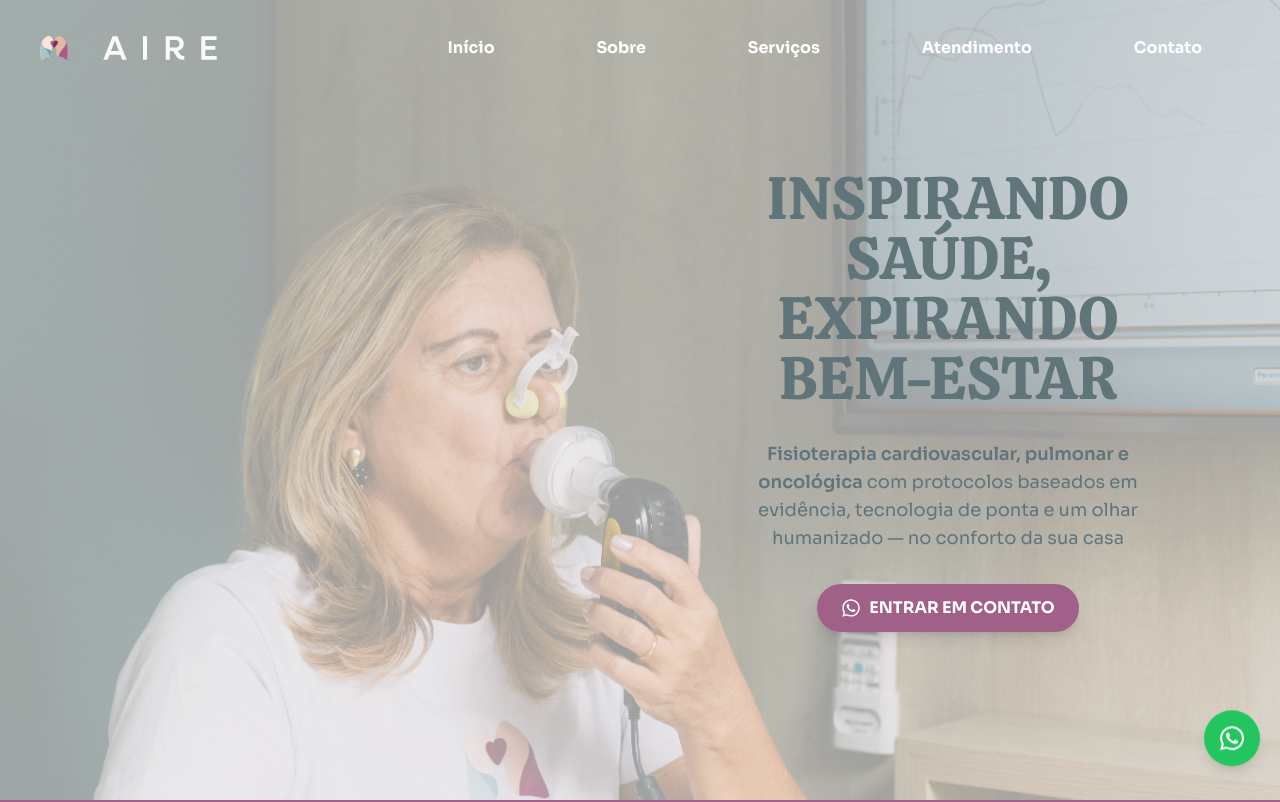
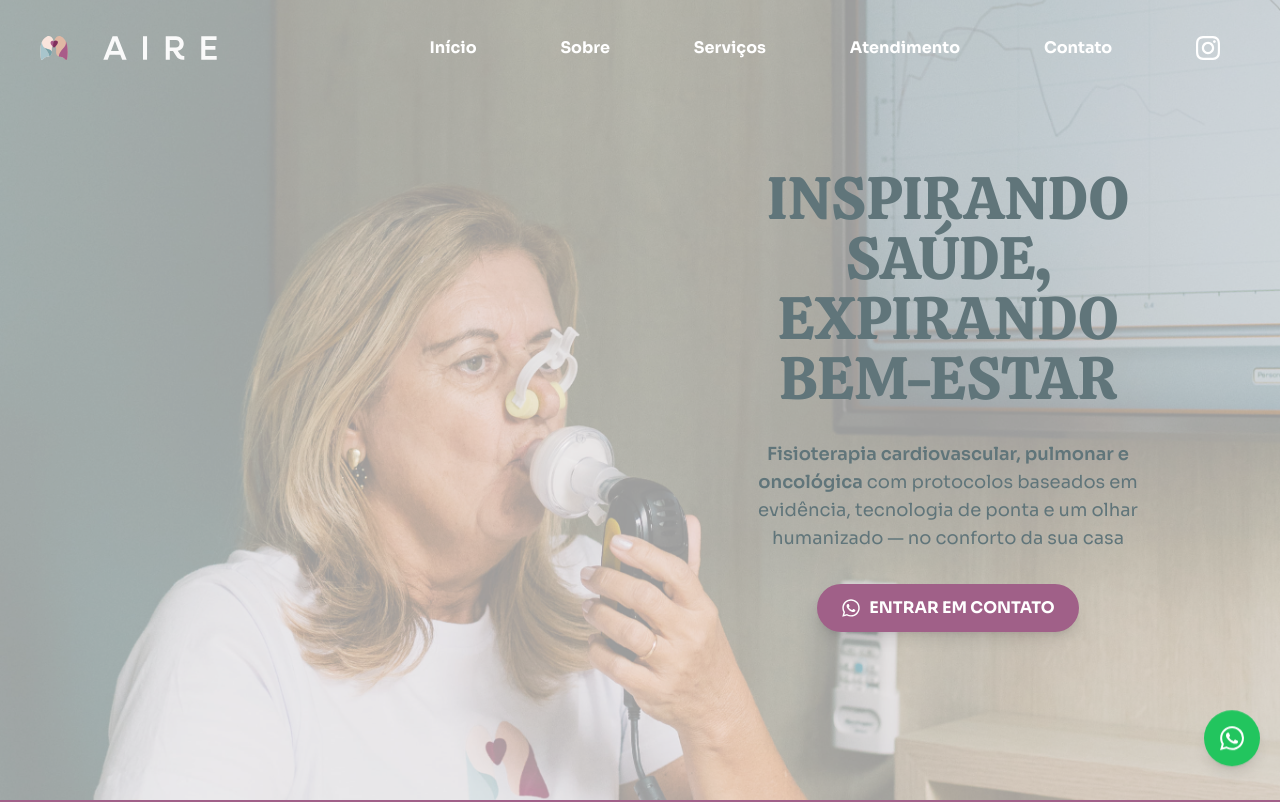
Before and after one commit to sahdibernardi/aire-website, a Next.js app: page / in a window 1280 px wide. Shown: the top 802 px of the page. Built offline with nearby package versions, Linux system fonts and the light colour scheme.

Commit message:
feat: instagram button

```diff
--- a/components/sections/Header.tsx
+++ b/components/sections/Header.tsx
@@ -91,11 +91,52 @@
           >
             Contato
           </Link>
+          <a
+            href="https://www.instagram.com/airecardiopulmonar/"
+            target="_blank"
+            rel="noopener noreferrer"
+            className={`transition-colors hover:scale-110 ${
+              isScrolled
+                ? "text-aire-slate hover:text-aire-purple"
+                : "text-white hover:text-aire-cream"
+            }`}
+            aria-label="Siga-nos no Instagram"
+          >
+            <svg
+              width="24"
+              height="24"
+              viewBox="0 0 24 24"
+              fill="currentColor"
+            >
+              <path d="M12 2.163c3.204 0 3.584.012 4.85.07 3.252.148 4.771 1.691 4.919 4.919.058 1.265.069 1.645.069 4.849 0 3.205-.012 3.584-.069 4.849-.149 3.225-1.664 4.771-4.919 4.919-1.266.058-1.644.07-4.85.07-3.204 0-3.584-.012-4.849-.07-3.26-.149-4.771-1.699-4.919-4.92-.058-1.265-.07-1.644-.07-4.849 0-3.204.013-3.583.07-4.849.149-3.227 1.664-4.771 4.919-4.919 1.266-.057 1.645-.069 4.849-.069zm0-2.163c-3.259 0-3.667.014-4.947.072-4.358.2-6.78 2.618-6.98 6.98-.059 1.281-.073 1.689-.073 4.948 0 3.259.014 3.668.072 4.948.2 4.358 2.618 6.78 6.98 6.98 1.281.058 1.689.072 4.948.072 3.259 0 3.668-.014 4.948-.072 4.354-.2 6.782-2.618 6.979-6.98.059-1.28.073-1.689.073-4.948 0-3.259-.014-3.667-.072-4.947-.196-4.354-2.617-6.78-6.979-6.98-1.281-.059-1.69-.073-4.949-.073zm0 5.838c-3.403 0-6.162 2.759-6.162 6.162s2.759 6.163 6.162 6.163 6.162-2.759 6.162-6.163c0-3.403-2.759-6.162-6.162-6.162zm0 10.162c-2.209 0-4-1.79-4-4 0-2.209 1.791-4 4-4s4 1.791 4 4c0 2.21-1.791 4-4 4zm6.406-11.845c-.796 0-1.441.645-1.441 1.44s.645 1.44 1.441 1.44c.795 0 1.439-.645 1.439-1.44s-.644-1.44-1.439-1.44z"/>
+            </svg>
+          </a>
         </nav>
 
-        {/* Mobile Menu Button */}
+        {/* Mobile Menu and Instagram Button */}
+        <div className="md:hidden flex items-center space-x-2">
+          <a
+            href="https://www.instagram.com/airecardiopulmonar/"
+            target="_blank"
+            rel="noopener noreferrer"
+            className={`p-2 transition-colors hover:scale-110 ${
+              isScrolled
+                ? "text-aire-slate hover:text-aire-purple"
+                : "text-white hover:text-aire-cream"
+            }`}
+            aria-label="Siga-nos no Instagram"
+          >
+            <svg
+              width="24"
+              height="24"
+              viewBox="0 0 24 24"
+              fill="currentColor"
+            >
+              <path d="M12 2.163c3.204 0 3.584.012 4.85.07 3.252.148 4.771 1.691 4.919 4.919.058 1.265.069 1.645.069 4.849 0 3.205-.012 3.584-.069 4.849-.149 3.225-1.664 4.771-4.919 4.919-1.266.058-1.644.07-4.85.07-3.204 0-3.584-.012-4.849-.07-3.26-.149-4.771-1.699-4.919-4.92-.058-1.265-.07-1.644-.07-4.849 0-3.204.013-3.583.07-4.849.149-3.227 1.664-4.771 4.919-4.919 1.266-.057 1.645-.069 4.849-.069zm0-2.163c-3.259 0-3.667.014-4.947.072-4.358.2-6.78 2.618-6.98 6.98-.059 1.281-.073 1.689-.073 4.948 0 3.259.014 3.668.072 4.948.2 4.358 2.618 6.78 6.98 6.98 1.281.058 1.689.072 4.948.072 3.259 0 3.668-.014 4.948-.072 4.354-.2 6.782-2.618 6.979-6.98.059-1.28.073-1.689.073-4.948 0-3.259-.014-3.667-.072-4.947-.196-4.354-2.617-6.78-6.979-6.98-1.281-.059-1.69-.073-4.949-.073zm0 5.838c-3.403 0-6.162 2.759-6.162 6.162s2.759 6.163 6.162 6.163 6.162-2.759 6.162-6.163c0-3.403-2.759-6.162-6.162-6.162zm0 10.162c-2.209 0-4-1.79-4-4 0-2.209 1.791-4 4-4s4 1.791 4 4c0 2.21-1.791 4-4 4zm6.406-11.845c-.796 0-1.441.645-1.441 1.44s.645 1.44 1.441 1.44c.795 0 1.439-.645 1.439-1.44s-.644-1.44-1.439-1.44z"/>
+            </svg>
+          </a>
           <button
-          className="md:hidden p-2 z-50"
+            className="p-2 z-50"
             onClick={() => setIsMobileMenuOpen(!isMobileMenuOpen)}
             aria-label="Toggle mobile menu"
           >
@@ -113,6 +154,7 @@
               />
             )}
           </button>
+        </div>
       </div>
 
       {/* Mobile Dropdown Menu */}
```
Lines whose indentation alone changed are shown as unchanged.
